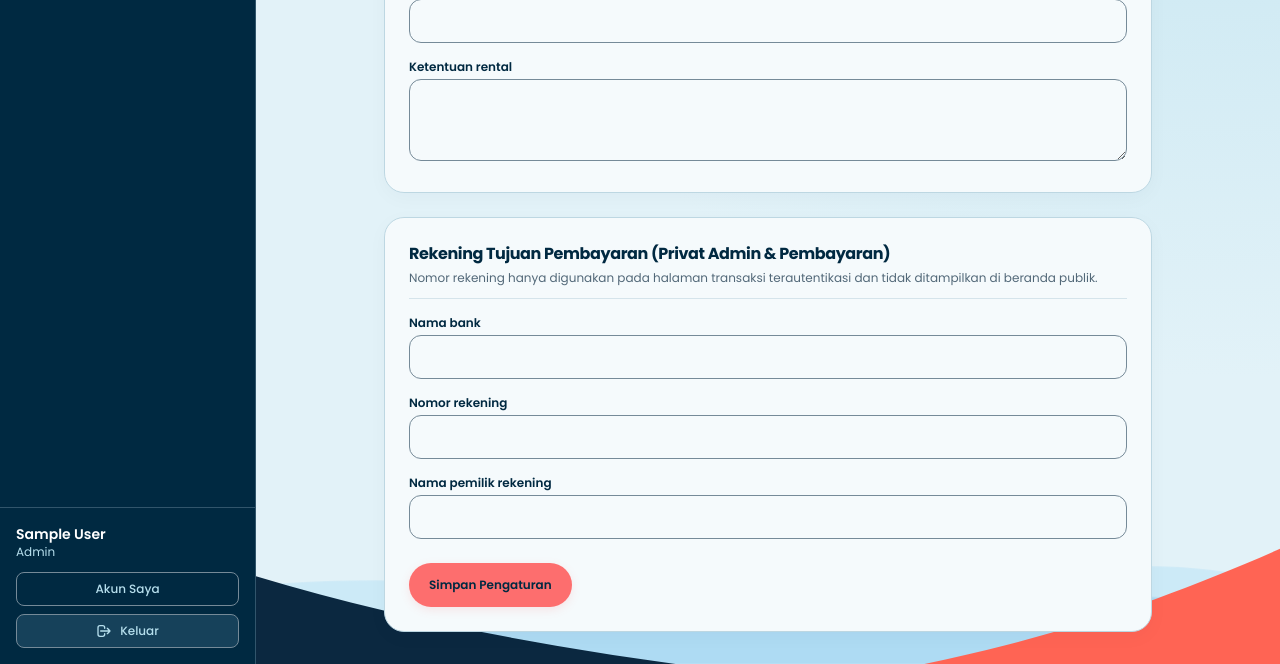
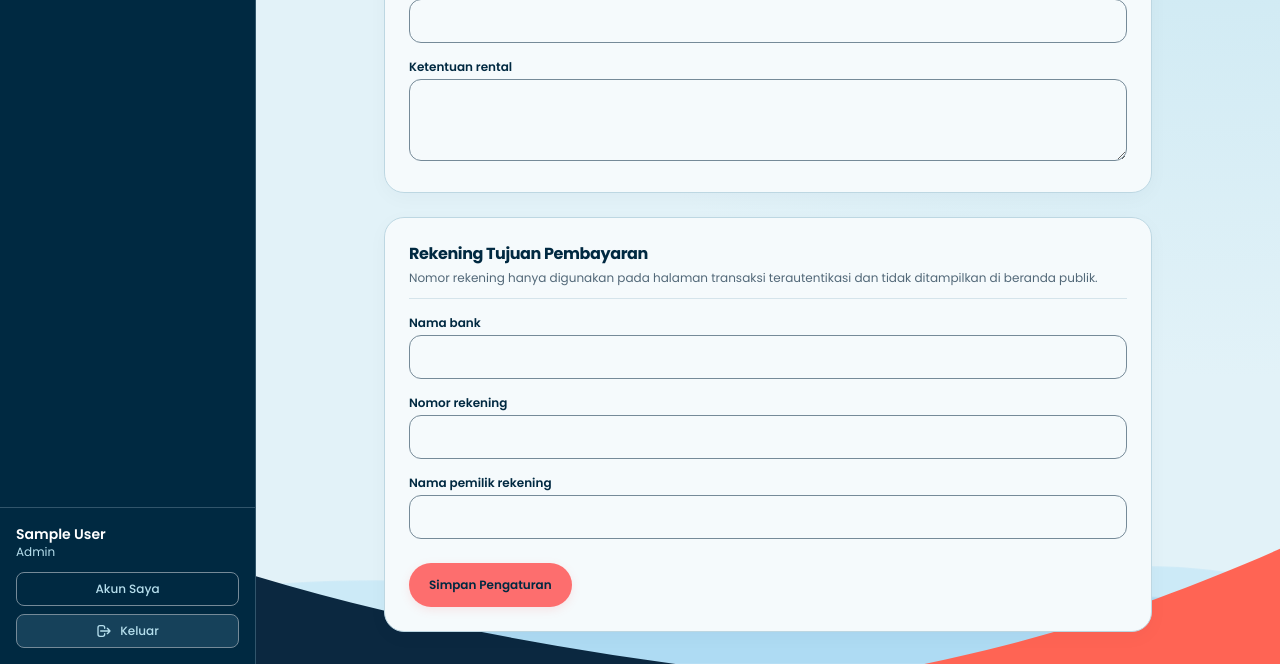
Before and after one commit to MFarisAdithya/DriveEase, a Laravel app: page /admin/rental-settings in a window 1280 px wide. Shown: the part 625-1289 px from the top of the page. Run offline with Laravel 12, Linux system fonts and the light colour scheme; the visitor is signed in with stand-in values (Sample User, id 1); data that the repository does not hold is empty; style sheets or scripts are compiled from the project's sources.

Commit message:
fix(ui): remove redundant privacy note from payment account heading

```diff
--- a/resources/views/admin/rental-settings.blade.php
+++ b/resources/views/admin/rental-settings.blade.php
@@ -38,7 +38,7 @@
 
     <div class="rounded-xl border border-line bg-surface p-6 shadow-sm space-y-4">
         <div class="border-b border-line pb-3">
-            <h2 class="text-base font-bold text-ink">Rekening Tujuan Pembayaran (Privat Admin &amp; Pembayaran)</h2>
+            <h2 class="text-base font-bold text-ink">Rekening Tujuan Pembayaran</h2>
             <p class="mt-1 text-xs text-muted">Nomor rekening hanya digunakan pada halaman transaksi terautentikasi dan tidak ditampilkan di beranda publik.</p>
         </div>
         @foreach ([
```
